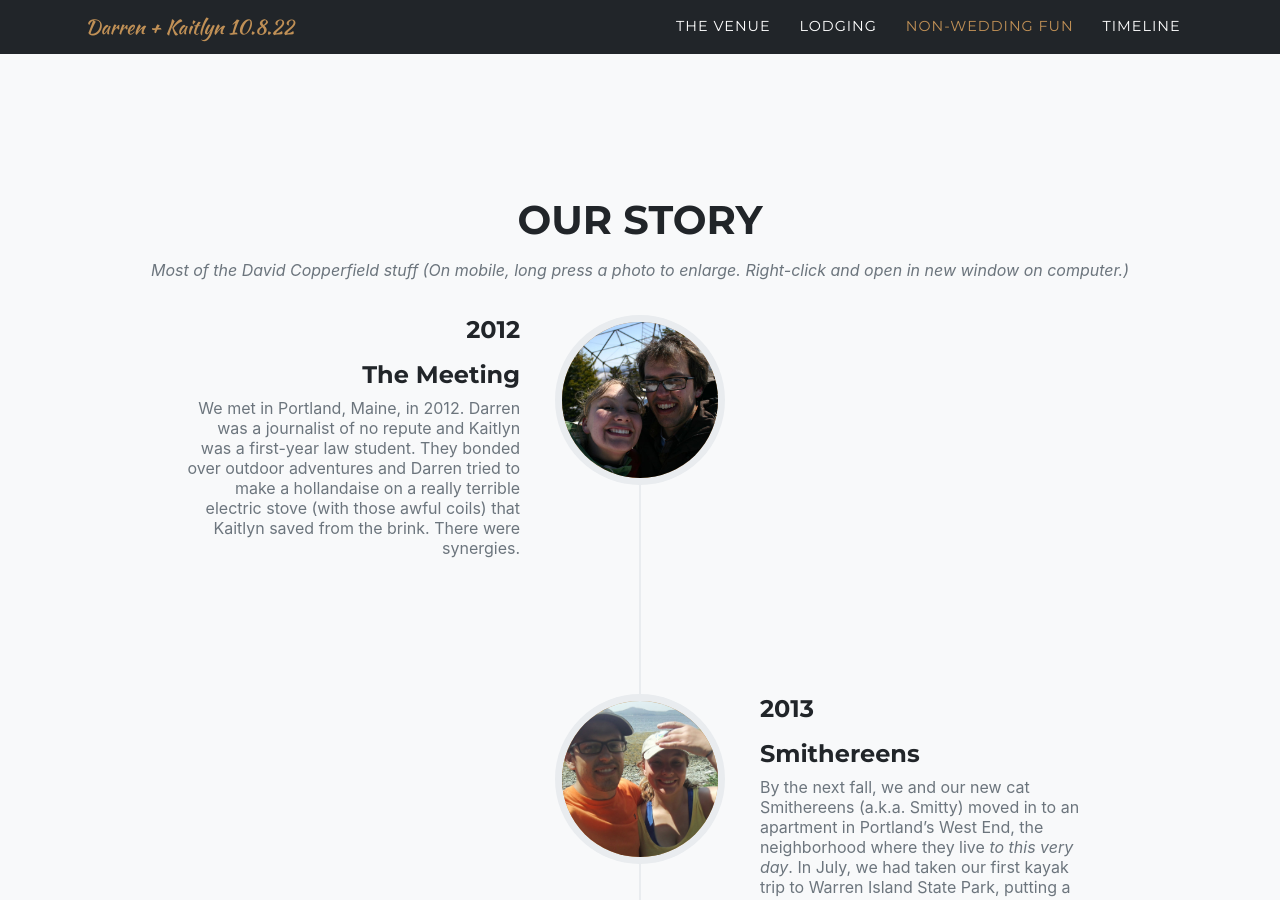
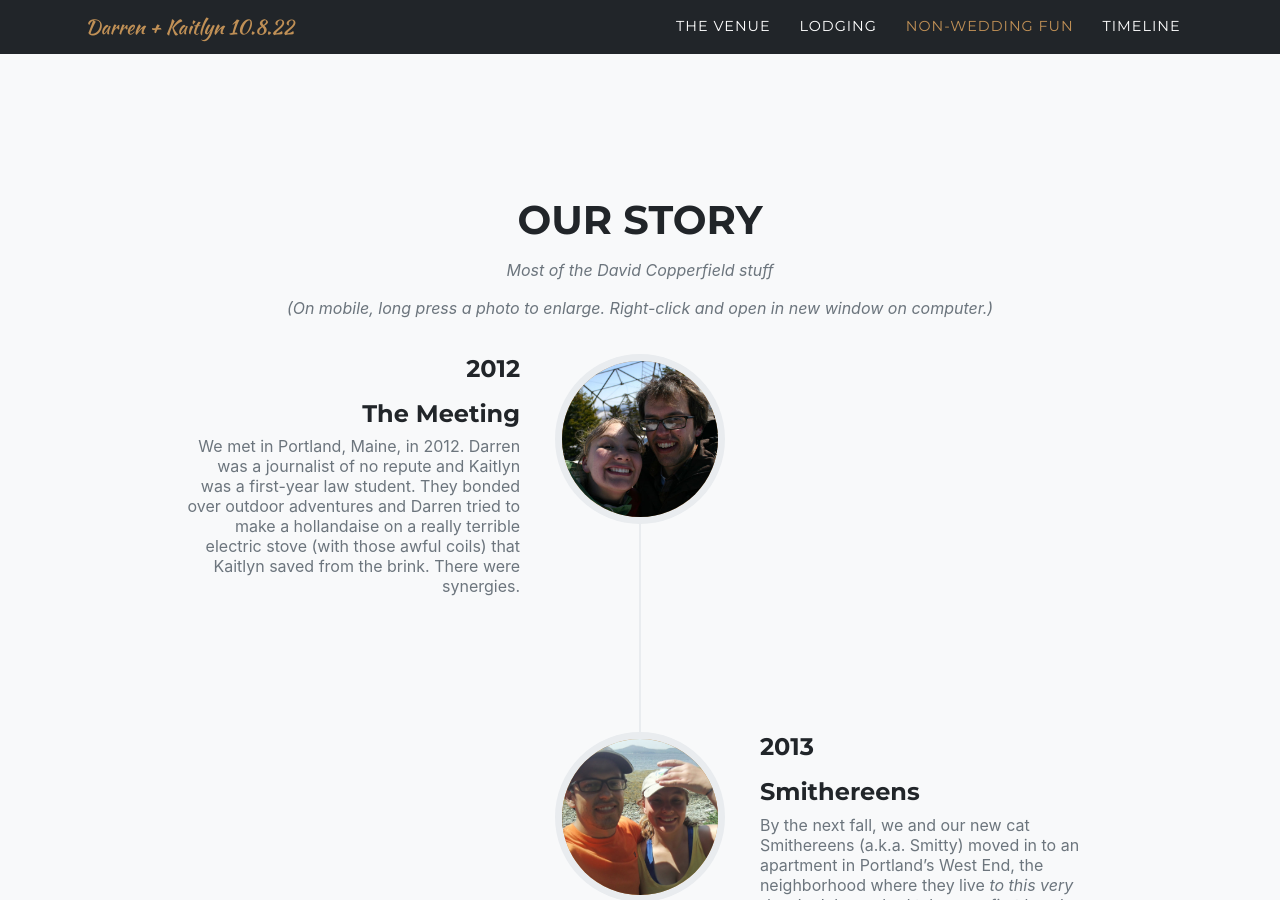
Before and after one commit to darrenfishell/big-party, a Jekyll site: the page built from index.md, in a window 1280 px wide and 900 px high, scrolled down 1179 px. Built offline with Jekyll 4.4.1, drawn with Linux system fonts in a browser that asks for light colours; some web fonts are replaced.

Commit message:
HTML attempt

```diff
--- a/_data/sitetext.yml
+++ b/_data/sitetext.yml
@@ -24,9 +24,8 @@ en: &DEFAULT_EN
 
   timeline:
     title: Our Story
-    text: 'Most of the David Copperfield stuff
-
-    (On mobile, long press a photo to enlarge. Right-click and open in new window on computer.)'
+    text: "Most of the David Copperfield stuff<br><br>
+    (On mobile, long press a photo to enlarge. Right-click and open in new window on computer.)"
     section: timeline
     # left is the default
     #start_align: "left"
```
Also changed, not shown: 2 other files.
